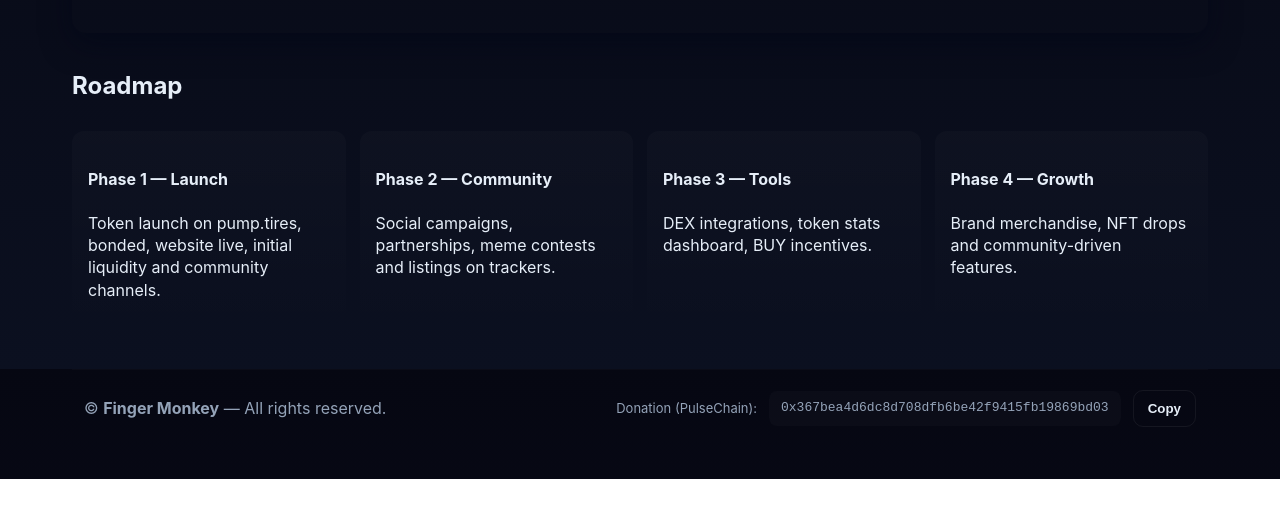
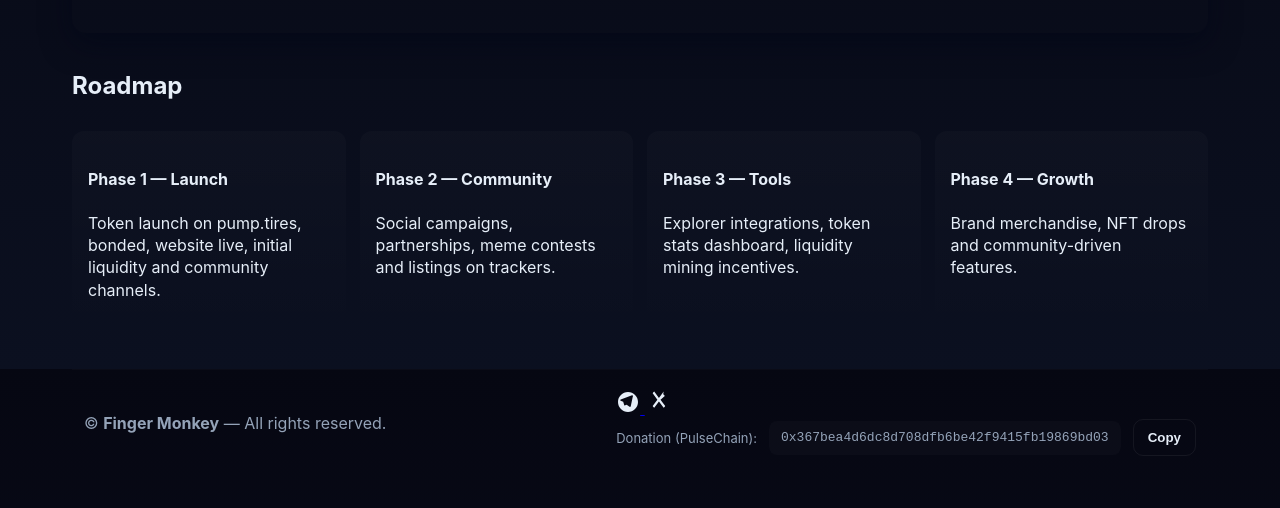
Before and after one commit to eskizo09/FingerMonkey, a plain HTML site: page index.html in a window 1280 px wide. Shown: the part 431-939 px from the top of the page. Before the commit the page ends 910 px from the top, so only its background shows below. Drawn offline with Linux system fonts and the light colour scheme.

Commit message:
Update index.html

```diff
--- a/index.html
+++ b/index.html
@@ -5,6 +5,7 @@
   <meta name="viewport" content="width=device-width,initial-scale=1" />
   <title>Finger Monkey $FM — Official</title>
   <meta name="description" content="Finger Monkey $FM — Memecoin on PulseChain" />
+  <link rel="icon" type="image/png" href="chain.png">
   <link rel="stylesheet" href="style.css">
 </head>
 <body>
@@ -49,7 +50,7 @@
         </div>
         <div class="phase">
           <h4>Phase 3 — Tools</h4>
-          <p>DEX integrations, token stats dashboard, BUY incentives.</p>
+          <p>Explorer integrations, token stats dashboard, liquidity mining incentives.</p>
         </div>
         <div class="phase">
           <h4>Phase 4 — Growth</h4>
@@ -61,12 +62,26 @@
     <!-- FOOTER -->
     <footer>
       <div>© <strong>Finger Monkey</strong> — All rights reserved.</div>
-      <div style="display:flex;gap:12px;align-items:center;flex-wrap:wrap">
-        <div style="font-size:13px;color:var(--muted)">Donation (PulseChain):</div>
-        <div class="donation" id="donationAddr">
-          0x367bea4d6dc8d708dfb6be42f9415fb19869bd03
+      <div class="footer-right">
+        <div class="socials">
+          <a href="https://t.me/FINGER_MONKEY_PLS" target="_blank" class="social-btn" aria-label="Join our Telegram">
+            <svg width="24" height="24" viewBox="0 0 24 24" fill="none" xmlns="http://www.w3.org/2000/svg">
+              <path d="M12 2C6.48 2 2 6.48 2 12s4.48 10 10 10 10-4.48 10-10S17.52 2 12 2zm4.64 5.27l-1.88 8.86c-.14.66-.76.96-1.21.62l-2.86-2.1-1.38.67c-.15.07-.28.11-.43.11-.29 0-.58-.23-.71-.53l-.97-3.16-2.54-1c-.49-.2-.49-.92.09-1.13l11.27-4.33c.49-.19 1.01.16.94.96z" fill="var(--fg)"/>
+            </svg>
+          </a>
+          <a href="https://x.com/monkeyfingerpls" target="_blank" class="social-btn" aria-label="Follow us on X">
+            <svg width="24" height="24" viewBox="0 0 24 24" fill="none" xmlns="http://www.w3.org/2000/svg">
+              <path d="M18.24 4.15c.66.44 1.19 1.04 1.56 1.77L15.5 9.65l4.71 6.35c-.37.73-.9 1.33-1.56 1.77l-4.71-6.35-4.71 6.35c-.66-.44-1.19-1.04-1.56-1.77l4.71-6.35-4.71-6.35c.37-.73.9-1.33 1.56-1.77l4.71 6.35 4.71-6.35z" fill="var(--fg)"/>
+            </svg>
+          </a>
         </div>
-        <button class="btn ghost" id="donateCopy">Copy</button>
+        <div class="donation-wrap" style="display:flex;gap:12px;align-items:center;flex-wrap:wrap">
+          <div style="font-size:13px;color:var(--muted)">Donation (PulseChain):</div>
+          <div class="donation" id="donationAddr">
+            0x367bea4d6dc8d708dfb6be42f9415fb19869bd03
+          </div>
+          <button class="btn ghost" id="donateCopy">Copy</button>
+        </div>
       </div>
     </footer>
   </div>
```
